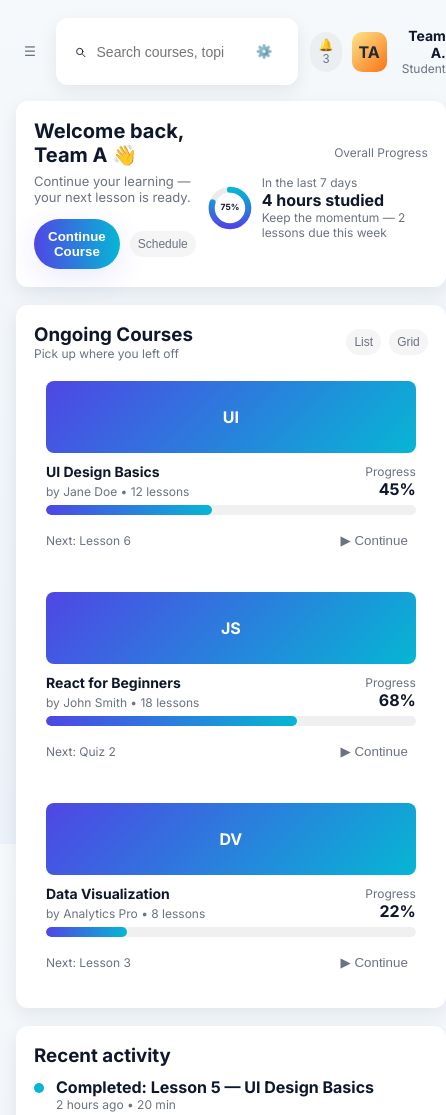
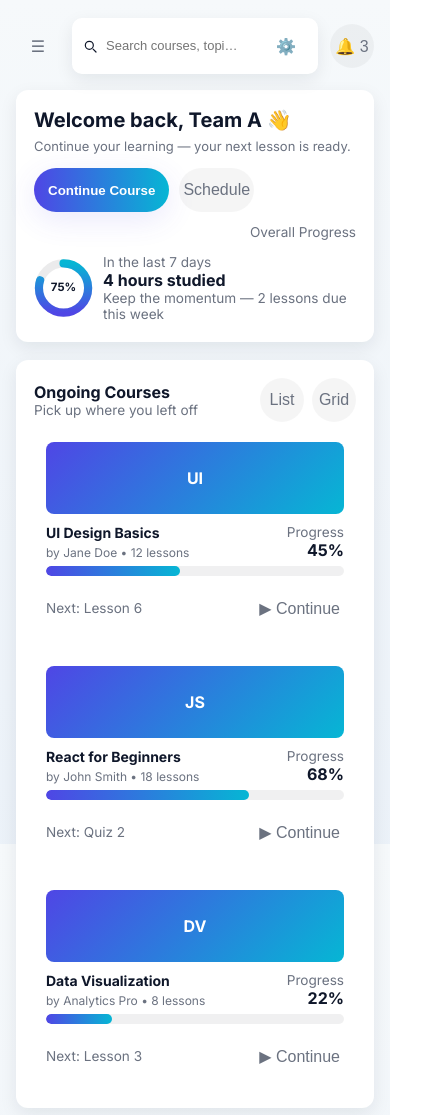
Before and after one commit to showshowdoma/Student_E_learning_dashboard, a plain HTML site: page index.html in a window 390 px wide. Shown: the top 1115 px of the page, 446 px wide, since content can reach past the window. Drawn offline with Linux system fonts and the light colour scheme.

Commit message:
Update style.css

```diff
--- a/style.css
+++ b/style.css
@@ -2,8 +2,8 @@
   --bg: #f6f9fb;
   --card: #ffffff;
   --muted: #6b7280;
-      --accent: #4f46e5; /* indigo-600 */
-      --accent-2: #06b6d4; /* teal-400 */
+  --accent: #4f46e5;
+  --accent-2: #06b6d4;
   --success: #10b981;
   --danger: #ef4444;
   --glass: rgba(255,255,255,0.6);
@@ -35,6 +35,7 @@
   color:var(--text);
   -webkit-font-smoothing:antialiased;
   -moz-osx-font-smoothing:grayscale;
+  overflow-x:hidden;
 }
 
 /* Layout */
@@ -61,13 +62,16 @@
   background:linear-gradient(180deg,var(--card),rgba(255,255,255,0.85));
   border-radius:14px;
   padding:18px;
-      height:calc(100vh - 56px);
+  min-height:100vh;
   box-shadow:var(--shadow);
   display:flex;
   flex-direction:column;
   gap:14px;
   transition:width .2s ease, transform .22s ease;
+  max-width:90vw;
+  overflow-y:auto;
 }
+
 .brand{
   display:flex; align-items:center; gap:12px;
   margin-bottom:6px;
@@ -92,13 +96,37 @@
   display:flex; align-items:center; justify-content:space-between; gap:12px;
   position:sticky; top:18px; z-index:10;
 }
+
+/* Fixed Search Bar */
 .search {
-      flex:1; max-width:720px; display:flex; align-items:center; gap:8px;
-      background:var(--card); padding:10px 12px; border-radius:12px; box-shadow:var(--shadow);
+  flex: 1;
+  display: flex;
+  align-items: center;
+  gap: 8px;
+  background: var(--card);
+  padding: 10px 12px;
+  border-radius: 12px;
+  box-shadow: var(--shadow);
+  overflow: hidden;          /* Prevents content clipping */
+  width: 100%;               /* Full width of parent */
+  max-width: 100%;           /* Ensures no overflow cutoff */
 }
-    .search input{
-      border:0; outline:none; background:transparent; font-size:14px; color:var(--text); width:100%;
+
+.search input {
+  flex: 1;                   /* Take remaining space */
+  min-width: 0;              /* Prevent text cutoff in flexbox */
+  border: none;
+  outline: none;
+  background: transparent;
+  font-size: 14px;
+  color: var(--text);
+  width: 100%;
+  line-height: 1.5;
+  text-overflow: ellipsis;   /* Optional: adds "..." if text is very long */
+  white-space: nowrap;       /* Keeps text on one line */
+  overflow: hidden;
 }
+
 .icon-btn{
   background:transparent; border:0; padding:8px; border-radius:10px; cursor:pointer; color:var(--muted);
 }
@@ -161,7 +189,7 @@
 .act-item{ display:flex; gap:12px; align-items:flex-start; }
 .act-dot{ width:10px; height:10px; border-radius:999px; background:var(--accent-2); margin-top:6px; }
 
-    /* Chart area - simple radial progress & line (svg) */
+/* Chart area */
 .chart {
   display:grid; grid-template-columns: 1fr 1fr; gap:12px; align-items:center;
 }
@@ -197,3 +225,186 @@
     display: none;
   }
 }
+
+/* ------------------------------------ */
+/*  Extra responsive improvements     */
+/* ------------------------------------ */
+
+@media (max-width:700px) {
+  .welcome {
+    flex-direction: column;
+    align-items: flex-start;
+  }
+  .welcome .left {
+    width: 100%;
+  }
+}
+
+@media (max-width:600px){
+  .grid {
+    grid-template-columns: 1fr;
+    gap: 14px;
+  }
+  .courses {
+    grid-template-columns: 1fr;
+  }
+}
+
+/* ========================================= */
+/*  FIX: Responsive search bar + icons       */
+/* ========================================= */
+@media (max-width:500px){
+  .courses {
+    grid-template-columns: 1fr;
+  }
+
+  h2, h3, h4 {
+    font-size: 1rem;
+  }
+
+  p, .small, .muted {
+    font-size: 0.85rem;
+  }
+
+  /* Shrink and adjust search area */
+  .search {
+    padding: 6px 8px;     /* reduced padding */
+    gap: 4px;             /* smaller gap between elements */
+  }
+
+  .search input {
+    font-size: 13px;
+    min-width: 0;         /* allows flex input to shrink properly */
+  }
+
+  /* Smaller icons */
+  .icon-btn {
+    padding: 4px;
+    min-width: 32px;
+    min-height: 32px;
+    font-size: 16px;
+  }
+
+  .topbar {
+    gap: 6px;
+  }
+}
+
+/* For very small screens */
+@media (max-width:360px) {
+  .search {
+    padding: 4px 6px;
+    gap: 3px;
+  }
+
+  .search input {
+    font-size: 12px;
+  }
+
+  .icon-btn {
+    padding: 3px;
+    min-width: 28px;
+    min-height: 28px;
+    font-size: 14px;
+  }
+}
+
+/* Button base size for desktop */
+button, .icon-btn {
+  min-width: 44px;
+  min-height: 44px;
+}
+/* Hide profile on small screens */
+@media (max-width: 800px) {
+  .topbar .profile {
+    display: none;
+  }
+}
+/* Search Box Look Better on Small Screens */
+@media (max-width: 700px) {
+  .search {
+    flex: 1;
+    padding: 6px 10px;
+    gap: 6px;
+    border-radius: 10px;
+  }
+
+  .search input {
+    font-size: 13px;
+  }
+
+  .search svg {
+    width: 16px;
+    height: 16px;
+  }
+
+  .search button.icon-btn {
+    font-size: 16px;
+    padding: 4px;
+  }
+
+  .topbar {
+    flex-wrap: wrap;
+    gap: 8px;
+  }
+}
+
+/* Hide the topbar profile on small screens */
+@media (max-width: 800px) {
+  .topbar .profile {
+    display: none !important;
+  }
+}
+
+/* Make sure the topbar stays aligned */
+.topbar {
+  display: flex;
+  justify-content: space-between;
+  align-items: center;
+  flex-wrap: nowrap; /* prevent notification from dropping */
+  gap: 12px;
+}
+
+/* Keep right side (notification + profile) aligned properly */
+.topbar-right {
+  display: flex;
+  align-items: center;
+  gap: 10px;
+}
+
+/* Hide sidebar profile on desktop */
+.profile-sidebar {
+  display: none;
+  align-items: center;
+  gap: 10px;
+  background: var(--card);
+  padding: 10px;
+  margin-top: 10px;
+  border-radius: 12px;
+}
+
+/* Show sidebar profile on mobile */
+@media (max-width: 800px) {
+  .profile-sidebar {
+    display: flex;
+  }
+
+  /* Optional: ensure notification stays visible and aligned */
+  .topbar-right {
+    justify-content: flex-end;
+  }
+}
+
+/* Avatar style */
+.profile-sidebar .avatar {
+  width: 36px;
+  height: 36px;
+  border-radius: 10%;
+  font-weight: 600;
+  background: var(--primary);
+  color:#1f2937;
+  background:linear-gradient(135deg,#fde68a,#f97316);
+  display: flex;
+  align-items: center;
+  justify-content: center;
+}
```
Lines whose indentation alone changed are shown as unchanged.
